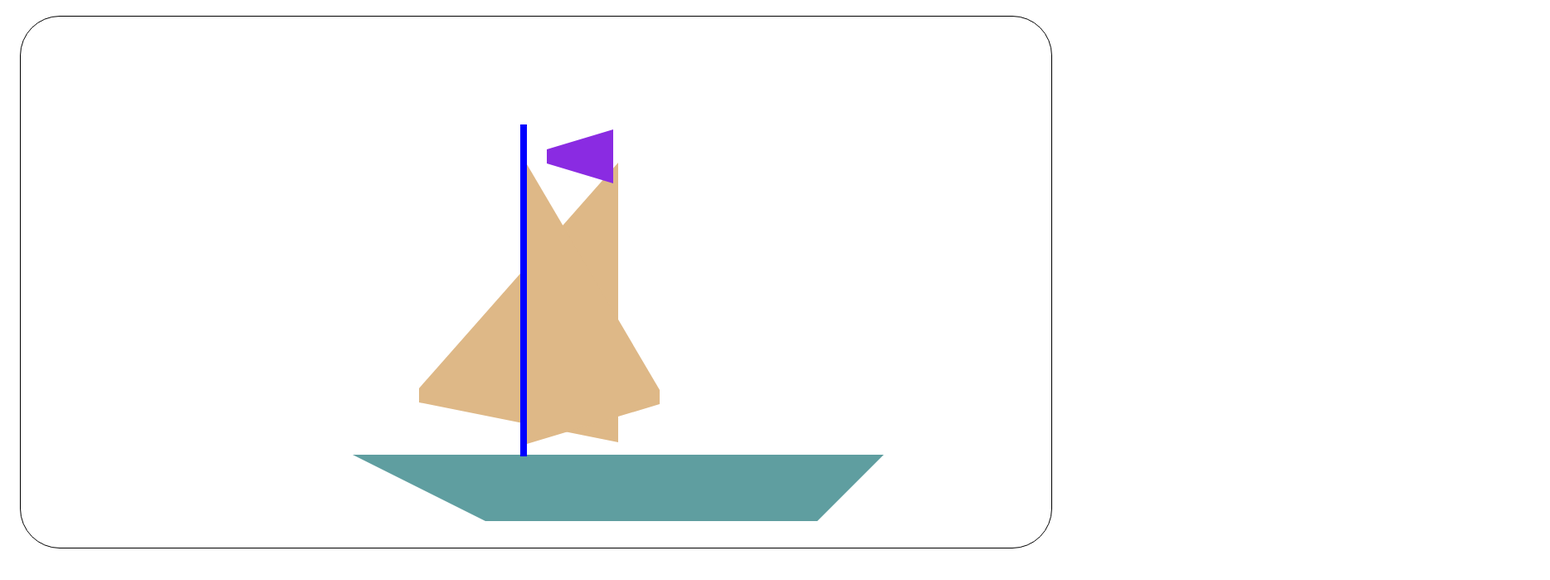
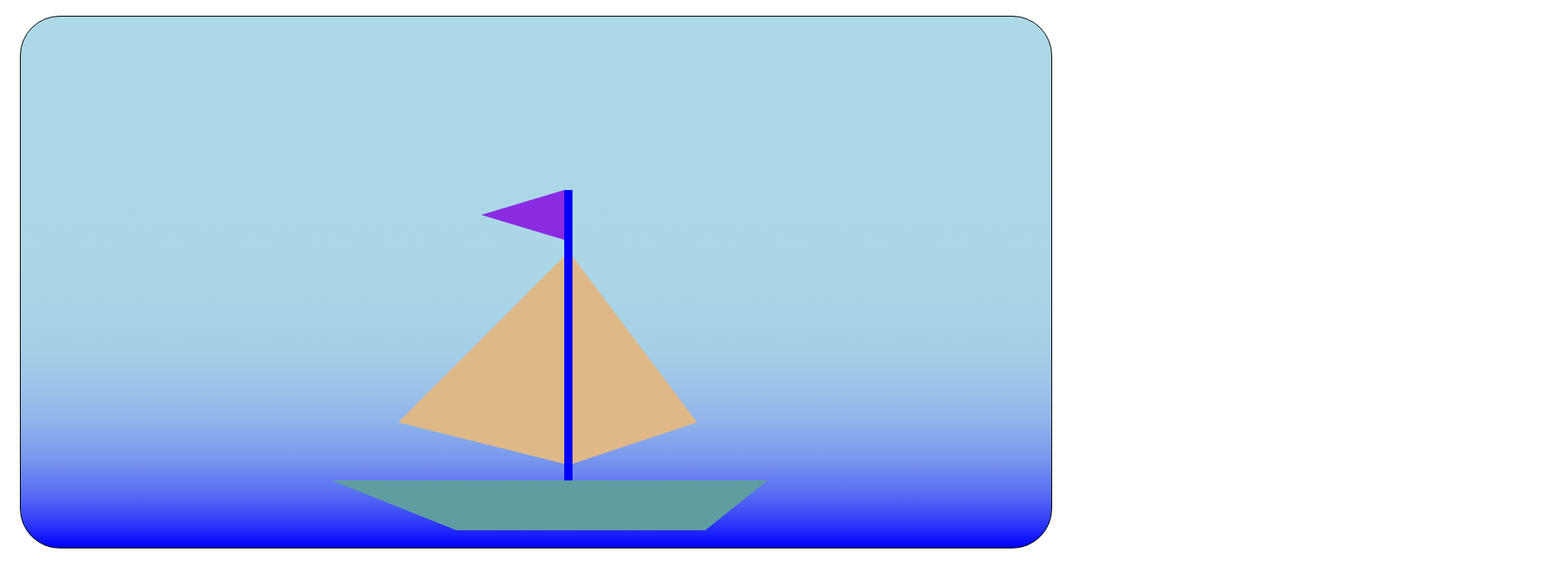
Before and after one commit to Alex-N-1985/HomeWork-12, a plain HTML site: page index.html in a window 1280 px wide. Shown: the part 61-760 px from the top of the page at 83% size, 1868 px wide, since content can reach past the window. Drawn offline with Linux system fonts and the light colour scheme.

Commit message:
Save results.

```diff
--- a/css/style.css
+++ b/css/style.css
@@ -15,52 +15,54 @@ h1 {
     margin: 1rem;
     width: 97vw;
     height: 80vh;
+    background: linear-gradient(lightblue, 90%, blue );
 }
 
 .deck {
-    position: relative;
-    bottom: -33rem;
-    left: 25rem;
-    width: 25rem;
-    border-top: 5rem solid cadetblue;
-    border-left: 10rem solid transparent;
-    border-right: 5rem solid transparent
+    position: absolute;
+    bottom: 100px;
+    left: 400px;
+    width: 300px;
+    border-top: 60px solid cadetblue;
+    border-left: 150px solid transparent;
+    border-right: 75px solid transparent;
+}
+
+.mast {
+    position: absolute;
+    width: 10px;
+    height: 350px;
+    background-color: blue;
+    left: 680px;
+    bottom: 160px;
 }
 
 .deck::before {
     content: "";
-    position: relative;
-    bottom: 10rem;
-    left: -5rem;
-    border-right: 15rem solid burlywood;
-    border-top: 17rem solid transparent;
-    border-bottom: 3rem solid transparent;
-
+    position: absolute;
+    bottom: 350px;
+    left: 30px;
+    border-right: 100px solid blueviolet;
+    border-top: 30px solid transparent;
+    border-bottom: 30px solid transparent;
 }
 
 .deck::after {
     content: "";
-    position: relative;
-    bottom: 28rem;
-    left: -10.4rem;
-    border-right: 5rem solid blueviolet;
-    border-top: 1.5rem solid transparent;
-    border-bottom: 1.5rem solid transparent;
-}
-
-.mast {
-    position: relative;
-    bottom: -4vh;
-    left: 47vw;
-    height: 25rem;
-    border-left: 0.5rem solid blue;
+    position: absolute;
+    bottom: 80px;
+    left: -70px;
+    border-top: 200px solid transparent;
+    border-right: 200px solid burlywood;
+    border-bottom: 50px solid transparent;
 }
 
 .mast::after {
     content: "";
-    position: relative;
-    bottom: -20rem;
-    border-left: 10rem solid burlywood;
-    border-top: 17rem solid transparent;
-    border-bottom: 3rem solid transparent;
+    position: absolute;
+    bottom: 20px;
+    left: 10px;
+    border-left: 150px solid burlywood;
+    border-top: 200px solid transparent;
+    border-bottom: 50px solid transparent;
 }
```
